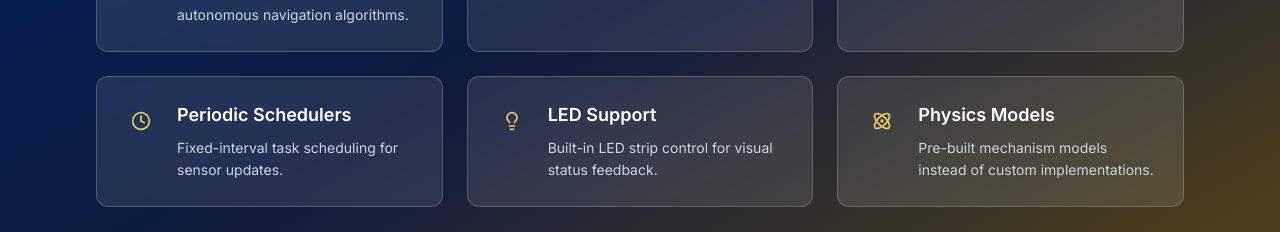
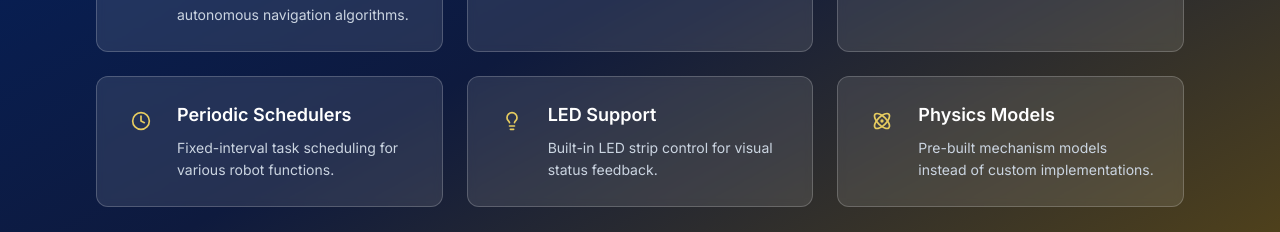
Before and after one commit to ExcaliDevBot/ExcaLibDoc, a React (Vite) app: page / in a window 1280 px wide. Shown: the part 2900-3132 px from the top of the page. Built offline with nearby package versions, Linux system fonts and the light colour scheme.

Commit message:
update Coming Soon descriptions and fix Navbar link to ExcaLIB repository

```diff
--- a/src/components/ComingSoon.jsx
+++ b/src/components/ComingSoon.jsx
@@ -28,7 +28,7 @@ const ComingSoonSection = () => {
     },
     {
       title: "Periodic Schedulers",
-      description: "Fixed-interval task scheduling for sensor updates.",
+      description: "Fixed-interval task scheduling for various robot functions.",
       icon: Clock,
     },
     {
--- a/src/components/Navbar.jsx
+++ b/src/components/Navbar.jsx
@@ -82,7 +82,7 @@ const Navbar = () => {
             </button>
 
             <a
-              href="https://github.com/example/frc-library"
+              href="https://github.com/ExcaliburFRC/ExcaLIB"
               target="_blank"
               rel="noopener noreferrer"
               className="ml-2 p-2.5 text-slate-500 hover:text-slate-700 dark:text-slate-400 dark:hover:text-white hover:bg-slate-100 dark:hover:bg-slate-800 rounded-lg"
```
